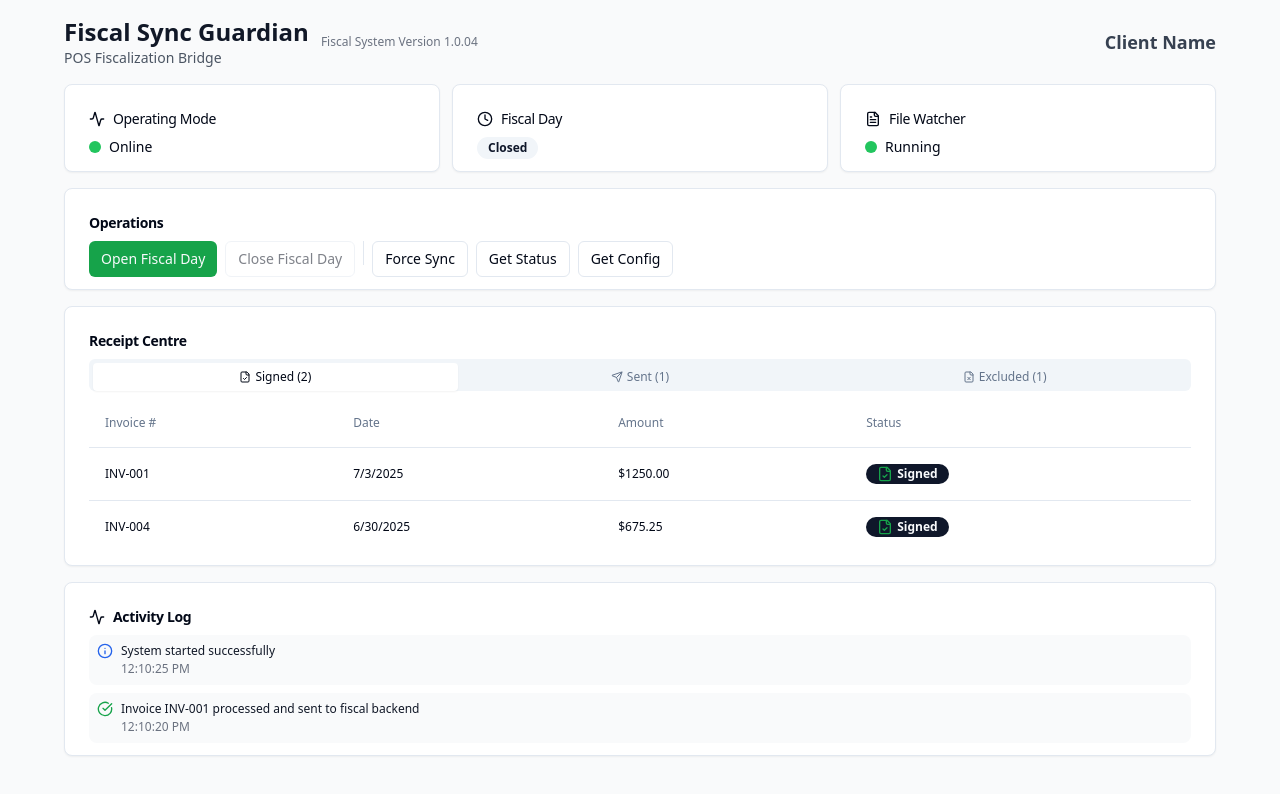
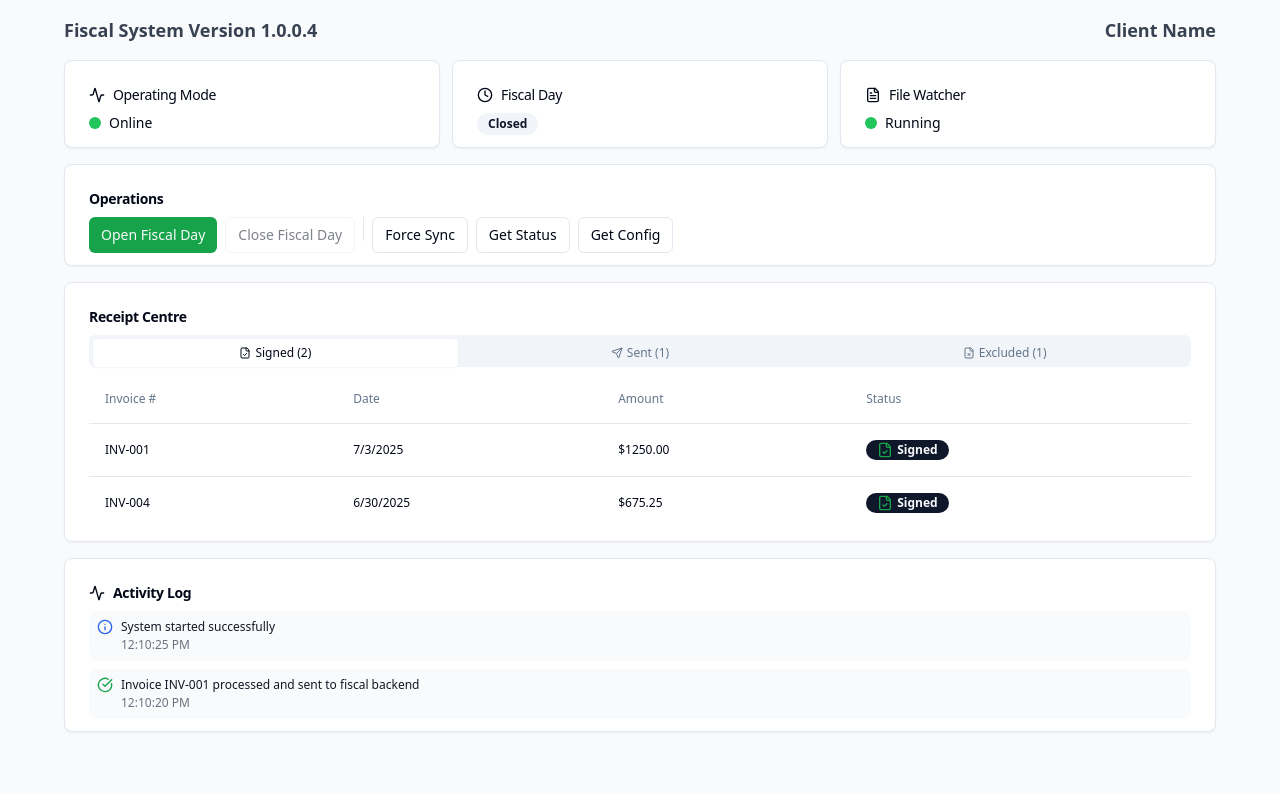
Before and after one commit to calteck10/fiscal-sync-guardian, a React (Vite) app: page / in a window 1280 px wide. Shown: the top 794 px of the page. Built offline with nearby package versions, Linux system fonts and the light colour scheme.

Commit message:
Remove Fiscal Sync Guardian
Remove Fiscal Sync Guardian and update version.

```diff
--- a/src/pages/Index.tsx
+++ b/src/pages/Index.tsx
@@ -1,4 +1,3 @@
-
 import { useState, useEffect } from "react";
 import { Card, CardContent, CardHeader, CardTitle } from "@/components/ui/card";
 import { Button } from "@/components/ui/button";
@@ -157,16 +156,8 @@ const Index = () => {
 
         {/* Header */}
         <div className="flex items-center justify-between">
-          <div>
-            <div className="flex items-center space-x-3">
-              <div>
-                <h1 className="text-2xl font-bold text-gray-900">Fiscal Sync Guardian</h1>
-                <p className="text-gray-600 text-sm">POS Fiscalization Bridge</p>
-              </div>
-              <div className="text-xs text-gray-500">
-                Fiscal System Version 1.0.04
-              </div>
-            </div>
+          <div className="text-lg font-semibold text-gray-700">
+            Fiscal System Version 1.0.0.4
           </div>
           <div className="text-lg font-semibold text-gray-700">
             Client Name
```
